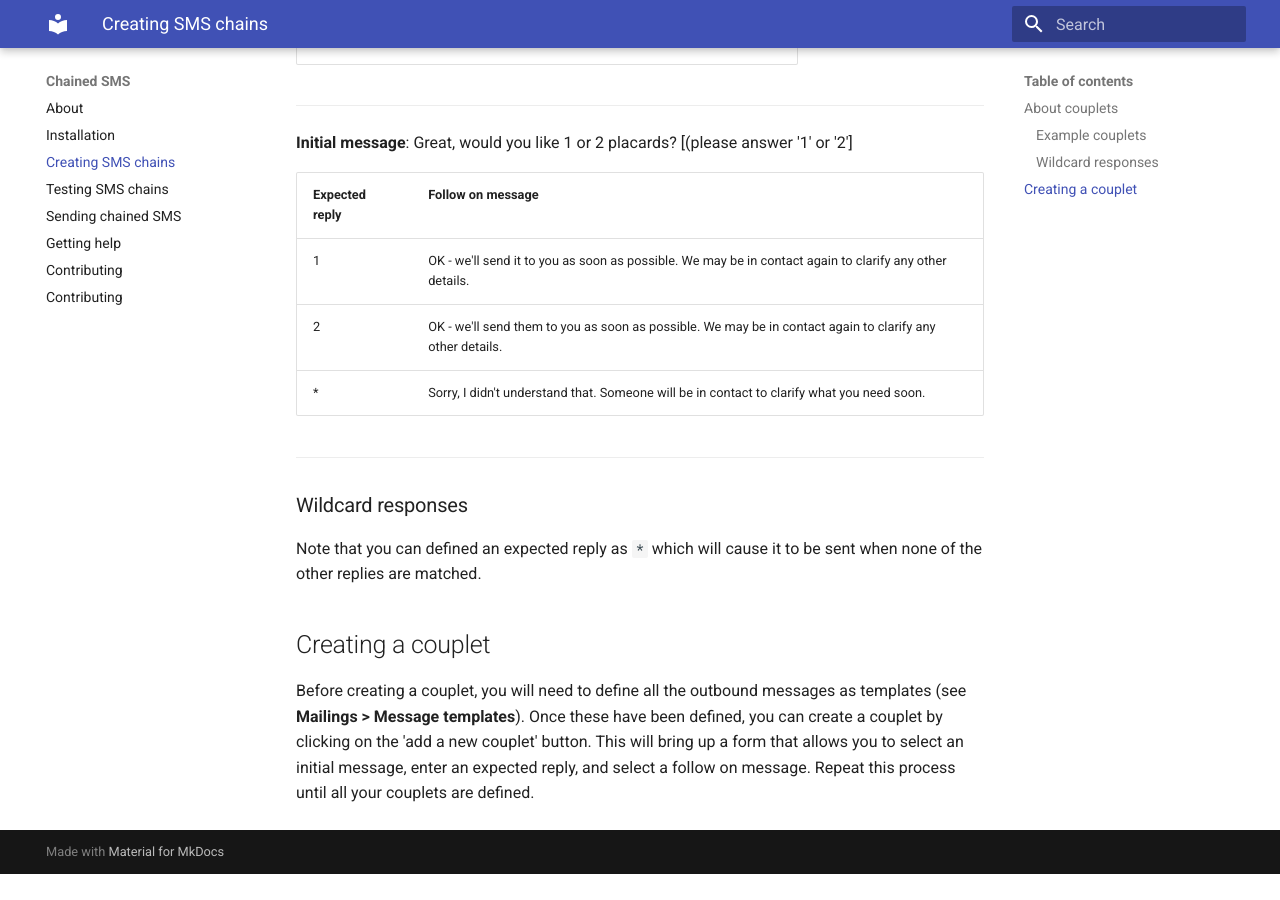
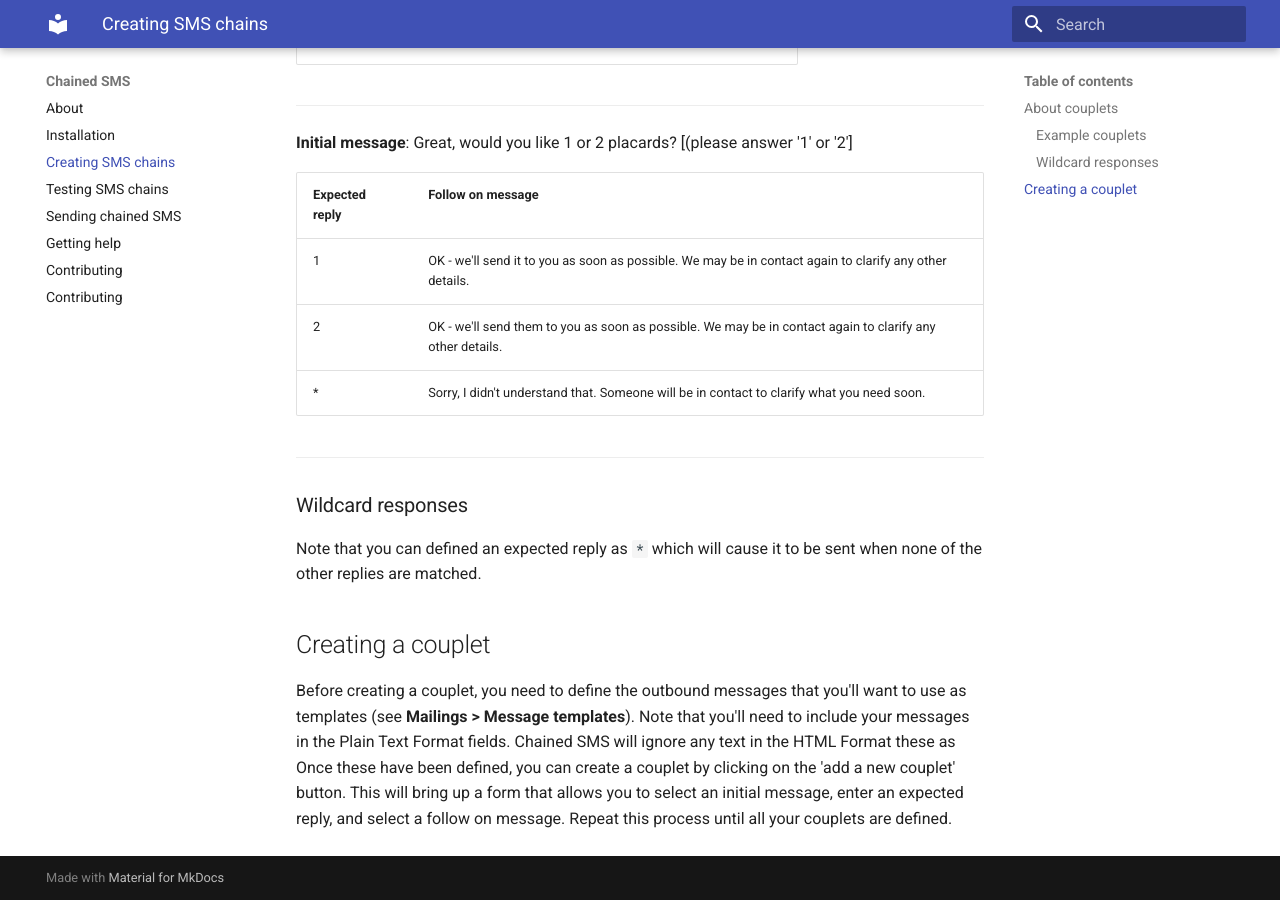
Before and after one commit to 3sd/io.3sd.chainedsms, an MkDocs documentation site: the page built from docs/create.md, in a window 1280 px wide and 900 px high, scrolled down 868 px. Built offline with MkDocs 1.6.1 and Material for MkDocs 9.7.7, drawn with Linux system fonts in a browser that asks for light colours; old or Windows-style settings are respelled for this version of MkDocs; before the commit the page ends 1742 px from its top, so only the background shows below that.

Commit message:
be explicit about what fields should be filled in for the SMS messages

```diff
--- a/docs/create.md
+++ b/docs/create.md
@@ -43,4 +43,4 @@ Note that you can defined an expected reply as `*` which will cause it to be sen
 
 ## Creating a couplet
 
-Before creating a couplet, you will need to define all the outbound messages as templates (see **Mailings > Message templates**). Once these have been defined, you can create a couplet by clicking on the 'add a new couplet' button. This will bring up a form that allows you to select an initial message, enter an expected reply, and select a follow on message. Repeat this process until all your couplets are defined.
+Before creating a couplet, you need to define the outbound messages that you'll want to use as templates (see **Mailings > Message templates**). Note that you'll need to include your messages in the Plain Text Format fields. Chained SMS will ignore any text in the HTML Format these as Once these have been defined, you can create a couplet by clicking on the 'add a new couplet' button. This will bring up a form that allows you to select an initial message, enter an expected reply, and select a follow on message. Repeat this process until all your couplets are defined.
```
